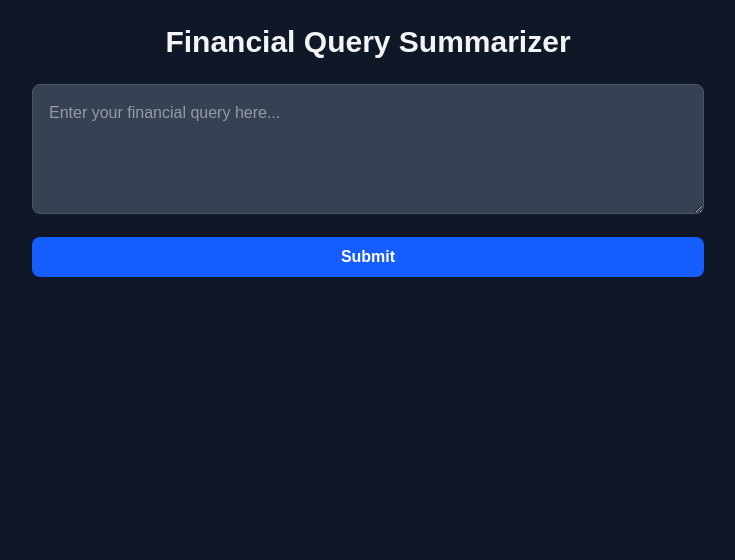
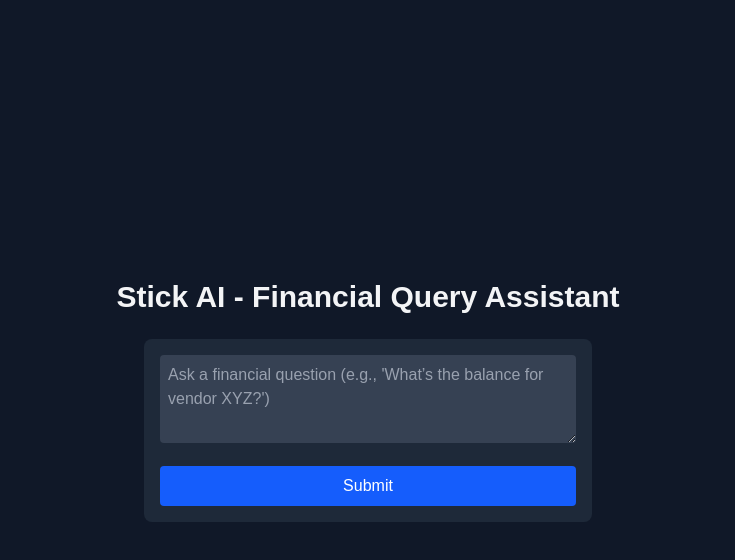
Before and after one commit to amp454s/stick-ai-frontend, a Next.js app: page / in a window 1280 px wide. Shown: the top 560 px of the page, without its empty margins (272-1007 px from the left). Built offline with nearby package versions, Linux system fonts and the light colour scheme.

Commit message:
Fixed dark modev2

```diff
--- a/src/app/page.tsx
+++ b/src/app/page.tsx
@@ -1,76 +1,78 @@
-import { useState } from 'react';
+"use client";
+
+import { useState } from "react";
 
 export default function Home() {
-  const [query, setQuery] = useState('');
-  const [summary, setSummary] = useState('');
-  const [rawData, setRawData] = useState('');
+  const [query, setQuery] = useState("");
+  const [summary, setSummary] = useState("");
+  const [rawData, setRawData] = useState("");
   const [loading, setLoading] = useState(false);
-  const [error, setError] = useState('');
+  const [error, setError] = useState("");
 
   const handleSubmit = async (e: React.FormEvent) => {
     e.preventDefault();
     setLoading(true);
-    setError('');
-    setSummary('');
-    setRawData('');
+    setError("");
+    setSummary("");
+    setRawData("");
 
     try {
-      const res = await fetch('/api/summarize', {
-        method: 'POST',
-        headers: { 'Content-Type': 'application/json' },
+      const res = await fetch("/api/query", {
+        method: "POST",
+        headers: { "Content-Type": "application/json" },
         body: JSON.stringify({ query }),
       });
 
-      if (!res.ok) throw new Error('API request failed');
+      if (!res.ok) throw new Error("API request failed");
 
       const data = await res.json();
-      setSummary(data.summary || 'No summary returned');
-      setRawData(JSON.stringify(data.rawData, null, 2) || 'No raw data returned');
+      setSummary(data.summary || "No summary available.");
+      setRawData(data.rawData || "No raw data available.");
     } catch (err) {
-      setError('An error occurred while processing your request.');
+      console.error("Error:", err);
+      setError("An error occurred while processing your request.");
     } finally {
       setLoading(false);
     }
   };
 
   return (
-    <div className="min-h-screen bg-gray-900 text-gray-100 p-6">
-      <h1 className="text-3xl font-bold mb-6 text-center">Financial Query Summarizer</h1>
-
-      <form onSubmit={handleSubmit} className="max-w-2xl mx-auto mb-8">
+    <div className="min-h-screen bg-gray-900 text-gray-100 flex flex-col items-center justify-center p-4">
+      <h1 className="text-3xl font-bold mb-6 text-gray-100">
+        Stick AI - Financial Query Assistant
+      </h1>
+      <form onSubmit={handleSubmit} className="w-full max-w-md bg-gray-800 p-4 rounded-lg">
         <textarea
           value={query}
           onChange={(e) => setQuery(e.target.value)}
-          placeholder="Enter your financial query here..."
-          className="w-full p-4 bg-gray-700 text-gray-100 rounded-lg border border-gray-600 focus:outline-none focus:ring-2 focus:ring-blue-500 mb-4"
-          rows={4}
+          placeholder="Ask a financial question (e.g., 'What’s the balance for vendor XYZ?')"
+          className="w-full p-2 mb-4 bg-gray-700 text-gray-100 border-gray-600 rounded focus:ring-blue-500 resize-y min-h-[80px] placeholder-gray-400"
+          rows={3}
         />
         <button
           type="submit"
           disabled={loading}
-          className="w-full py-2 bg-blue-600 hover:bg-blue-700 rounded-lg text-white font-semibold disabled:bg-gray-600"
+          className="w-full p-2 bg-blue-600 text-white rounded hover:bg-blue-700 disabled:bg-gray-600"
         >
-          {loading ? 'Processing...' : 'Submit'}
+          {loading ? "Processing..." : "Submit"}
         </button>
       </form>
-
       {error && (
-        <div className="max-w-2xl mx-auto p-4 bg-red-800 text-red-100 rounded-lg mb-6">
-          {error}
+        <div className="mt-6 w-full max-w-md p-4 bg-red-800 rounded-lg text-gray-100">
+          <h2 className="text-xl font-semibold mb-2">Error:</h2>
+          <p>{error}</p>
         </div>
       )}
-
       {summary && (
-        <div className="max-w-2xl mx-auto mb-6">
-          <h2 className="text-2xl font-semibold mb-2">Summary</h2>
-          <p className="p-4 bg-gray-800 rounded-lg">{summary}</p>
+        <div className="mt-6 w-full max-w-md p-4 bg-gray-800 rounded-lg text-gray-100">
+          <h2 className="text-xl font-semibold mb-2">Summary:</h2>
+          <p>{summary}</p>
         </div>
       )}
-
       {rawData && (
-        <div className="max-w-2xl mx-auto">
-          <h2 className="text-2xl font-semibold mb-2">Raw Data</h2>
-          <pre className="p-4 bg-gray-800 rounded-lg overflow-auto">{rawData}</pre>
+        <div className="mt-6 w-full max-w-md p-4 bg-gray-800 rounded-lg text-gray-100">
+          <h2 className="text-xl font-semibold mb-2">Raw Data:</h2>
+          <pre className="whitespace-pre-wrap">{rawData}</pre>
         </div>
       )}
     </div>
```
